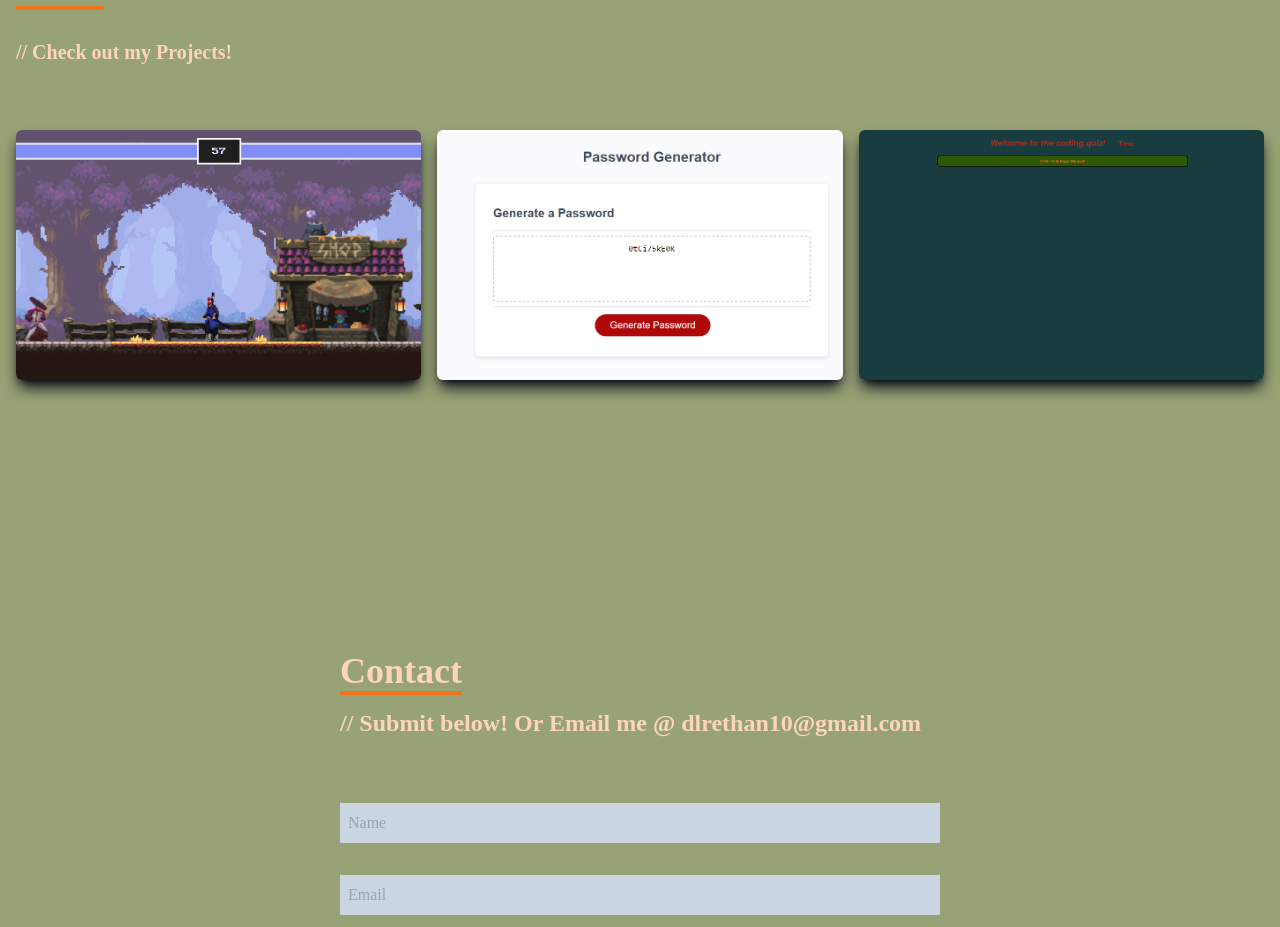
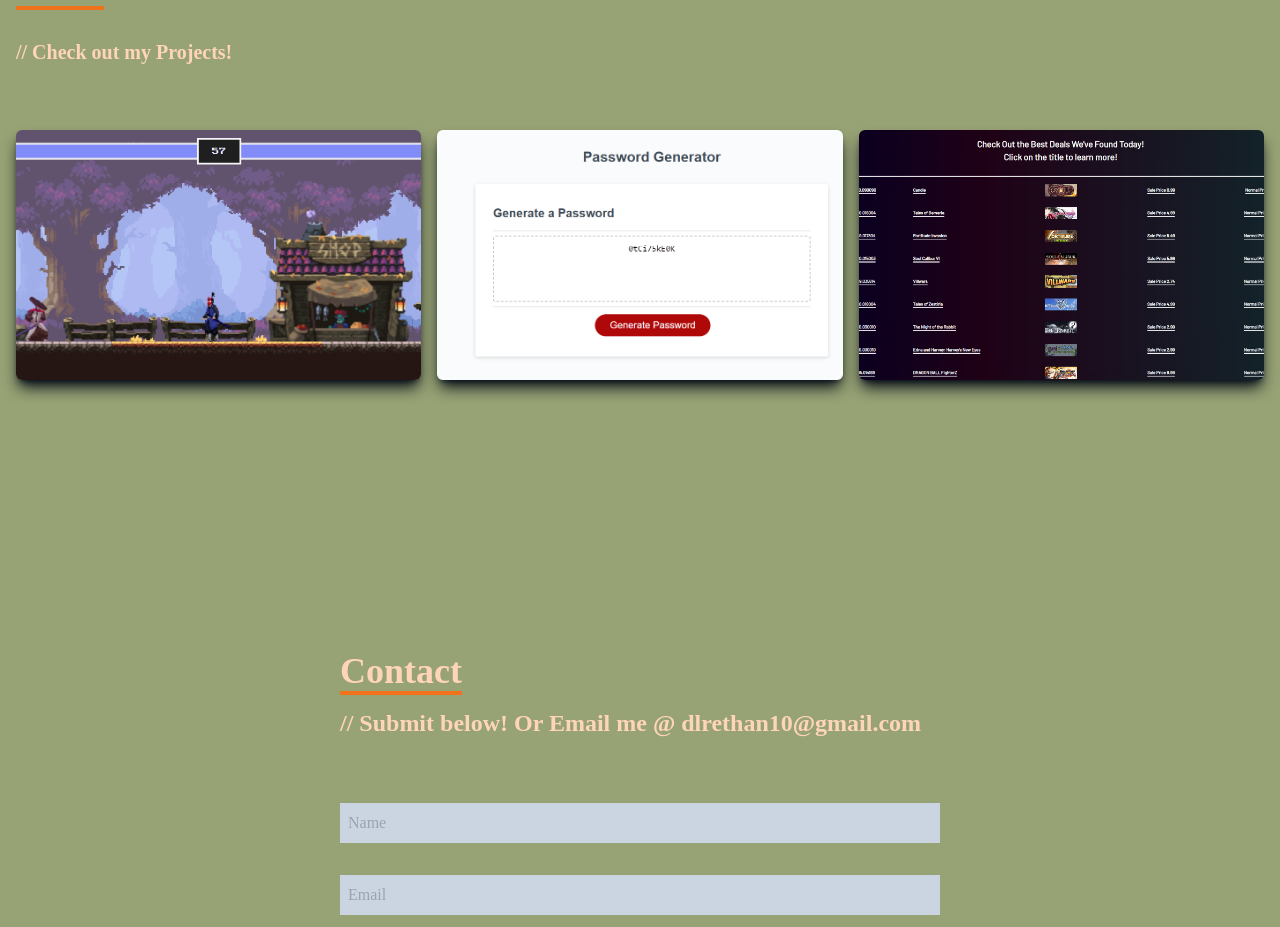
Before and after one commit to dlrethan/react-portfolio, a React (Create React App) app: page / in a window 1280 px wide. Shown: the part 2587-3514 px from the top of the page. Built offline with nearby package versions, Linux system fonts and the light colour scheme.

Commit message:
added new work

```diff
--- a/src/components/Work.jsx
+++ b/src/components/Work.jsx
@@ -2,6 +2,7 @@ import React from "react";
 import FightingGame from "../assets/fightingGame.png";
 import PassGen from "../assets/passwordGen.png";
 import Quiz from "../assets/quiz.png";
+import CheapGame from "../assets/cheapGameFinder.png";
 
 const Work = () => {
   return (
@@ -66,21 +67,21 @@ const Work = () => {
             </div>
           </div>
           <div
-            style={{ backgroundImage: `url(${Quiz})` }}
+            style={{ backgroundImage: `url(${CheapGame})` }}
             className="shadow-lg shadow-[#040c16] group container rounded-md flex justify-center items-center mx-auto content-div"
           >
             {/* hover */}
             <div className="opacity-0 group-hover:opacity-100">
               <span className="text-2xl font-bold text-[#F2711B] tracking-wide">
-                JavaScript, HTML, CSS
+                JavaScript, HTML, Tailwind
               </span>
               <div>
-                <a href="https://dlrethan.github.io/javascript-quiz/">
+                <a href="https://dlrethan.github.io/Project-1/">
                   <button className="text-center rounded-lg px-4 py-3 m-2 bg-white text-[#F2711B]  font-bold text-2xl">
                     Live App
                   </button>
                 </a>
-                <a href="https://github.com/dlrethan/javascript-quiz">
+                <a href="https://github.com/dlrethan/Project-1">
                   <button className="text-center rounded-lg px-4 py-3 m-2 bg-white text-[#F2711B] font-bold text-2xl">
                     Code
                   </button>
```
Also changed, not shown: src/assets/cheapGameFinder.png (added).
